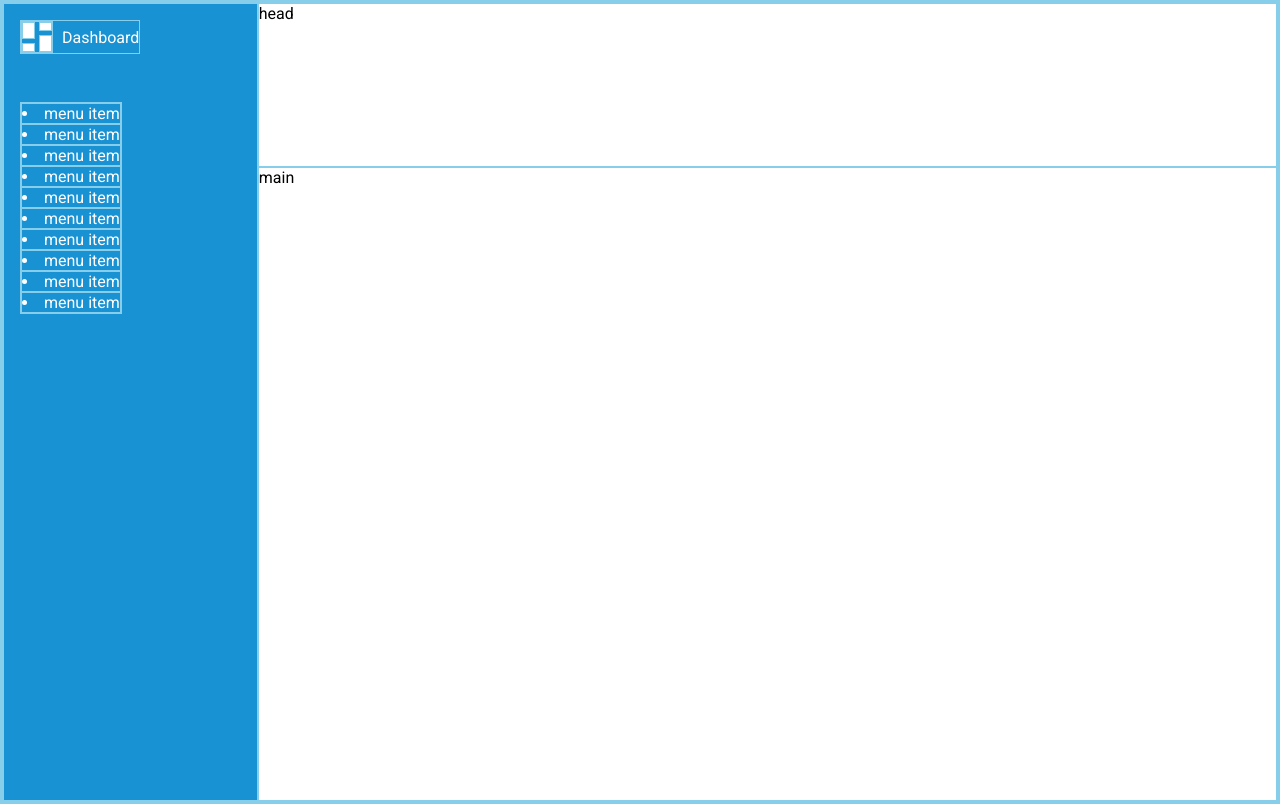
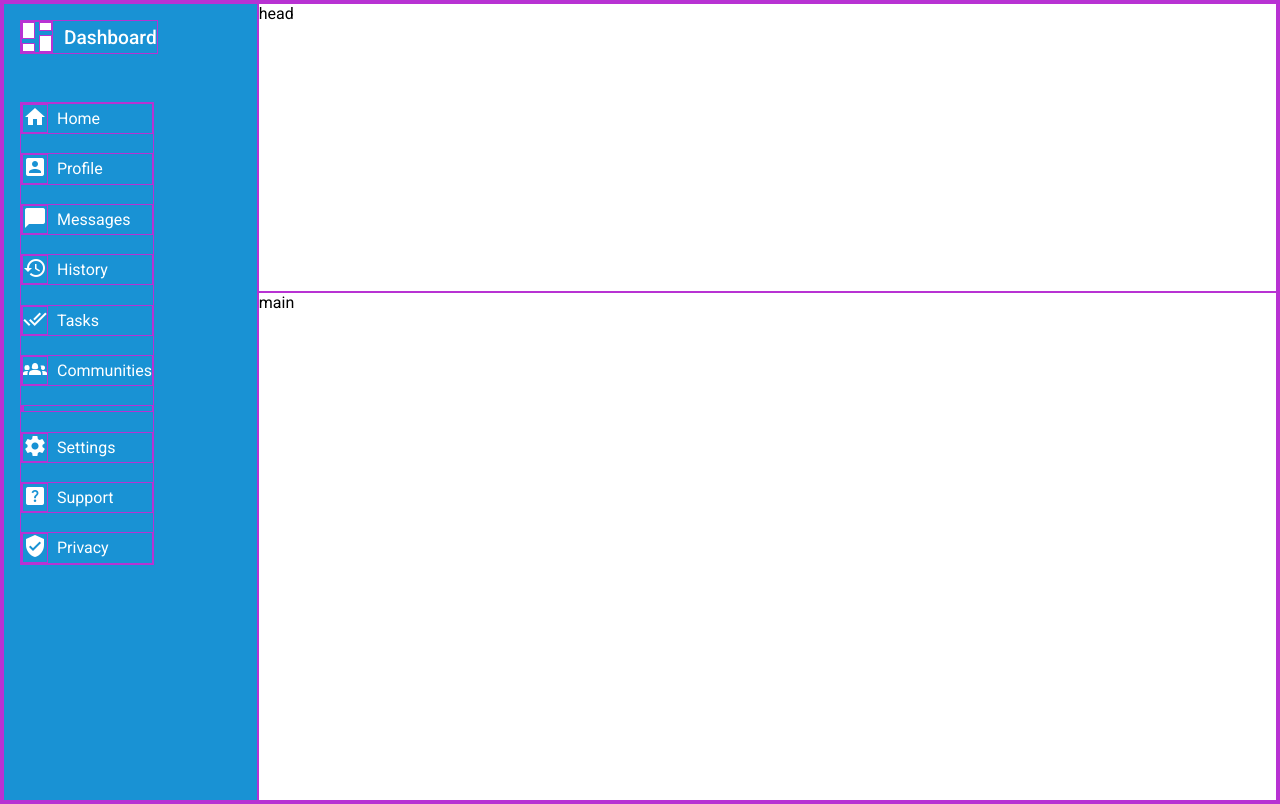
Before and after one commit to MrBlunderovich/odin-dashboard, a plain HTML site: page index.html in a window 1280 px wide. Drawn offline with Linux system fonts and the light colour scheme.

Commit message:
Fill sidebar menu from js array

```diff
--- a/index.html
+++ b/index.html
@@ -7,6 +7,10 @@
     <title>Odin dashboard</title>
     <link rel="stylesheet" href="style.css" />
     <script src="index.js" defer></script>
+    <link
+      rel="stylesheet"
+      href="https://fonts.googleapis.com/icon?family=Material+Icons"
+    />
   </head>
   <body>
     <div class="page-container">
@@ -20,17 +24,17 @@
           </div>
           Dashboard
         </div>
-        <menu class="sidebar__menu"
-          ><li>menu item</li>
-          <li>menu item</li>
-          <li>menu item</li>
-          <li>menu item</li>
-          <li>menu item</li>
-          <li>menu item</li>
-          <li>menu item</li>
-          <li>menu item</li>
-          <li>menu item</li>
-          <li>menu item</li></menu
+        <menu class="sidebar__menu">
+          <!-- <li>ICON/ menu item</li>
+          <li>ICON/ menu item</li>
+          <li>ICON/ menu item</li>
+          <li>ICON/ menu item</li>
+          <li>ICON/ menu item</li>
+          <li>ICON/ menu item</li>
+          <li>ICON/ menu item</li>
+          <li>ICON/ menu item</li>
+          <li>ICON/ menu item</li>
+          <li>ICON/ menu item</li> --></menu
         >
       </nav>
       <header class="header">head</header>
--- a/index.js
+++ b/index.js
@@ -0,0 +1,19 @@
+const menu = document.querySelector(".sidebar__menu");
+const menuItems = [
+  { icon: "home", text: "Home" },
+  { icon: "account_box", text: "Profile" },
+  { icon: "chat_bubble", text: "Messages" },
+  { icon: "history", text: "History" },
+  { icon: "done_all", text: "Tasks" },
+  { icon: "groups_2", text: "Communities" },
+  { icon: "", text: "" },
+  { icon: "settings", text: "Settings" },
+  { icon: "help_center", text: "Support" },
+  { icon: "verified_user", text: "Privacy" },
+];
+menu.innerHTML = menuItems
+  .map(
+    (item) =>
+      `<li><i class="material-icons">${item.icon}</i>  ${item.text}</li>`
+  )
+  .join("");
--- a/style.css
+++ b/style.css
@@ -5,7 +5,7 @@
   font-size: 100%;
   margin: 0;
   padding: 0;
-  border: 1px solid skyblue;
+  border: 1px solid rgb(184, 50, 211);
 }
 .page-container {
   display: grid;
@@ -28,6 +28,8 @@
   display: flex;
   gap: 1ch;
   align-items: center;
+  font-size: 1.2rem;
+  font-weight: 500;
 }
 .logo {
   --logo-size: 2rem;
@@ -46,3 +48,17 @@
 .logo > div {
   background-color: #fff;
 }
+.sidebar__menu {
+  display: flex;
+  flex-direction: column;
+  gap: 1.2rem;
+  list-style-type: none;
+}
+.sidebar__menu li {
+  display: flex;
+  align-items: center;
+  gap: 1ch;
+}
+.sidebar__menu li i {
+  padding-bottom: 0.2rem;
+}
```
Also changed, not shown: icons/home_FILL1_wght400_GRAD0_opsz48.svg (added).
